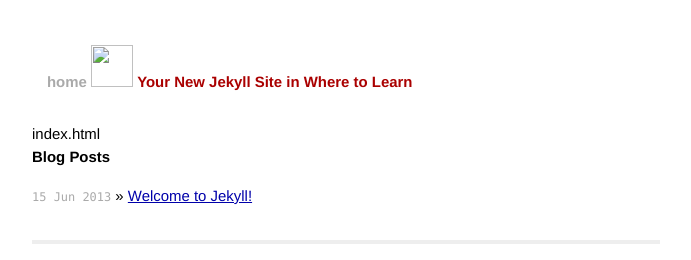
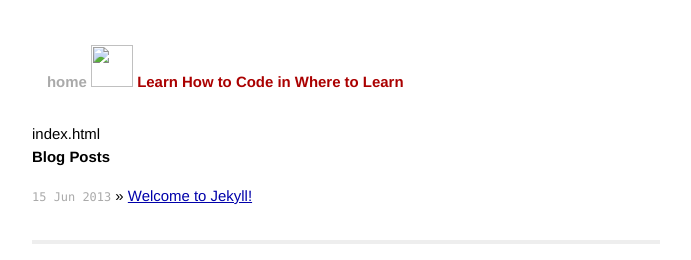
Before and after one commit to recarreira/learnhowtocode.in, a Jekyll site: the page built from index.html, in a window 1280 px wide. Shown: the top 260 px of the page, without its empty margins (294-985 px from the left). Built offline with Jekyll 4.4.1, drawn with Linux system fonts in a browser that asks for light colours.

Commit message:
New config file

```diff
--- a/_config.yml
+++ b/_config.yml
@@ -1,2 +1,19 @@
-name: Your New Jekyll Site
-pygments: true
+name: Learn How to Code
+email: contact@learnhowtocode.in
+
+## Authors
+authors:
+  -
+    name: Renata Carreira
+    site: http://renatacarreira.com
+    github: https://github.com/recarreira
+  -
+    name: Roberto Soares
+    site: http://robertosoares.me
+    github: https://github.com/roberto
+
+## Programming languages we cover
+languages: [ruby, python]
+
+## Extra configs
+pygments: false
```
